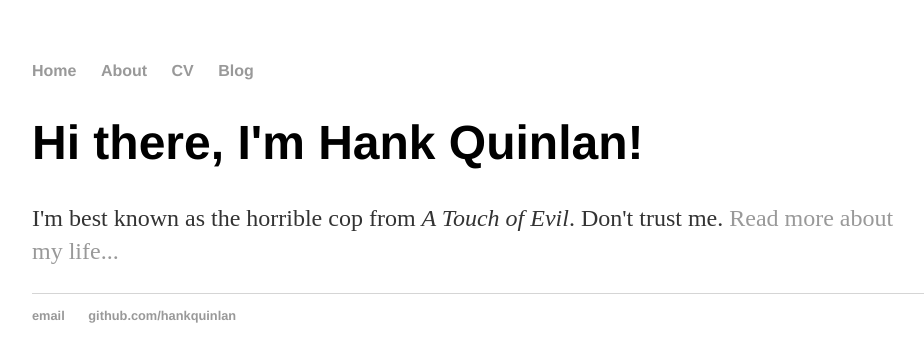
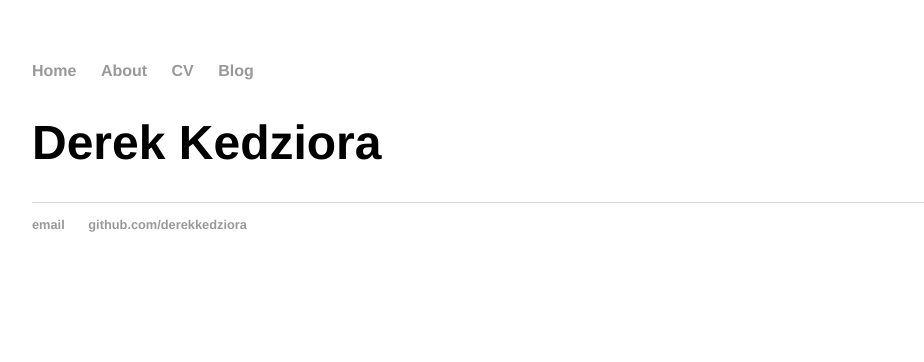
Before and after one commit to ZeroDeth/derekkedziora.github.io, a Jekyll site: the page built from index.html, in a window 1280 px wide. Shown: the top 362 px of the page, without its empty margins (160-1084 px from the left). Built offline with Jekyll 4.4.1, drawn with Linux system fonts in a browser that asks for light colours.

```diff
--- a/_config.yml
+++ b/_config.yml
@@ -1,3 +1,3 @@
-name: Hank Quinlan, Horrible Cop
+name: Derek Kedziora
 markdown: kramdown
-permalink: /blog/:year/:month/:day/:title
+# permalink: /blog/:year/:month/:day/:title
--- a/_layouts/default.html
+++ b/_layouts/default.html
@@ -25,8 +25,8 @@
 
   <footer>
    <ul>
-   <li><a href="mailto:hankquinlanhub@gmail.com">email</a></li>
-   <li><a href="https://github.com/hankquinlan">github.com/hankquinlan</a></li>
+   <li><a href="mailto:me@derek.com.ua">email</a></li>
+   <li><a href="https://github.com/derekkedziora">github.com/derekkedziora</a></li>
    </ul>
   </footer>
   </body>
--- a/blog/index.html
+++ b/blog/index.html
@@ -1,12 +1,12 @@
 ---
 layout: default
-title: Hank Quinlan's Blog
+title: Derek's Blog
 ---
 <h1>{{ page.title }}</h1>
 <ul class="posts">
 
   {% for post in site.posts %}
-    <li><span>{{ post.date | date_to_string }}</span> &raquo; <a href="{{ post.url }}" title="{{ post.title }}">{{ post.title }}</a></li>
+    <li><a href="{{ post.url }}" title="{{ post.title }}">{{ post.title }}</a></li>
   {% endfor %}
 
 </ul>
--- a/index.html
+++ b/index.html
@@ -1,9 +1,8 @@
 ---
 layout: default
-title: Hank Quinlan, Horrible Cop
+title: Derek Kedziora
 ---
 
 		<div class="blurb">
-			<h1>Hi there, I'm Hank Quinlan!</h1>
-			<p>I'm best known as the horrible cop from <em>A Touch of Evil</em>. Don't trust me. <a href="/about">Read more about my life...</a></p>
+			<h1>Derek Kedziora</h1>
 		</div>
```
Also changed, not shown: _posts/2014-04-30-hank-quinlan-site-launched.md (deleted, +0 -7 lines), _posts/2016-10-19-Second.md (added, +7 -0 lines), _posts/2016-10-19-Welcome.md (added, +7 -0 lines), about/index.html (+4 -4 lines), cv/index.html (+4 -4 lines).
